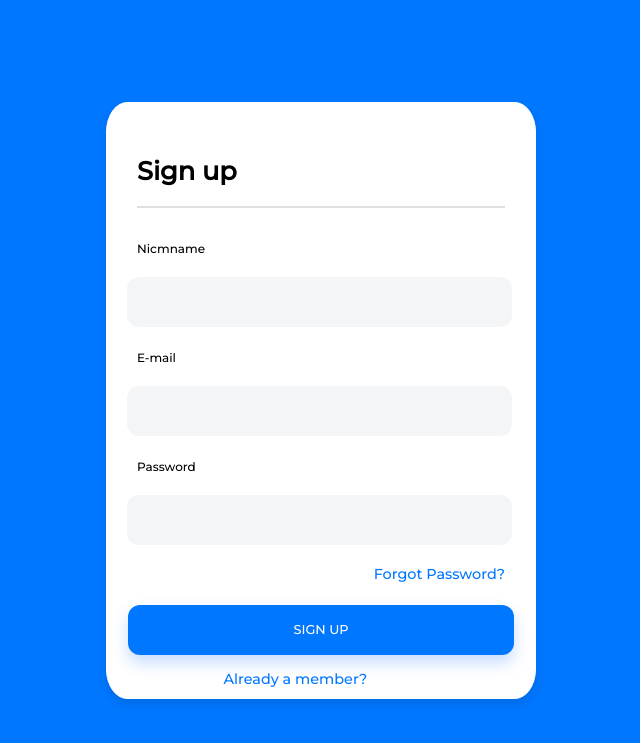
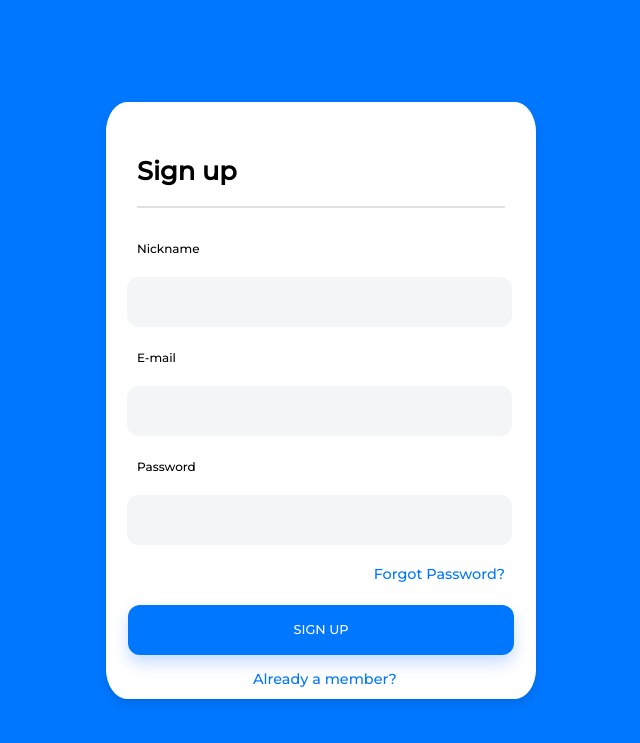
Before and after one commit to noteryk/Chaos, a Node server app: page /sign_up in a window 1280 px wide. Shown: the top 743 px of the page, without its empty margins (319-959 px from the left). Run offline with Node 20, Linux system fonts and the light colour scheme; some libraries are stand-ins or nearby versions.

Commit message:
Added animation to the inputs // centered a text

```diff
--- a/web/public/styles/sign_in.css
+++ b/web/public/styles/sign_in.css
@@ -53,6 +53,7 @@ body {
 .password:focus {
     outline: none;
     border: 4px solid rgba(0, 119, 255, 0.3);
+    transition: .15s ease-in-out;
 }
 
 .form-inputs label {
@@ -115,8 +116,7 @@ input {
 .button a {
     margin-top: 15px;
     font-size: 0.9rem;
-    float: left;
-    padding-left: 95px;
+    transform: translateX(-50%);
     padding-bottom: 10px;
 }
 
--- a/web/public/styles/sign_up.css
+++ b/web/public/styles/sign_up.css
@@ -55,6 +55,7 @@ body {
 .password:focus {
     outline: none;
     border: 4px solid rgba(0, 119, 255, 0.3);
+    transition: .15s ease-in-out;
 }
 
 .form-inputs label {
@@ -117,8 +118,7 @@ input {
 .button a {
     margin-top: 15px;
     font-size: 0.9rem;
-    float: left;
-    padding-left: 95px;
+    transform: translateX(-50%);
     padding-bottom: 10px;
 }
 
--- a/web/views/sign_up.hbs
+++ b/web/views/sign_up.hbs
@@ -20,7 +20,7 @@
         </div>
 
         <form class="form-inputs" accept="">
-            <label> Nicmname </label><br>
+            <label> Nickname </label><br>
             <input type="text" class="nick" id="nick" minlength="3" maxlength="64" autocomplete="nickname" title="Nickname displays on ur profile" required><br>
             <label for="email"> E-mail </label><br>
             <input type="text" class="email" id="email" autocomplete="email" minlength="3" maxlength="64" title="email to ur account" required><br>
```
